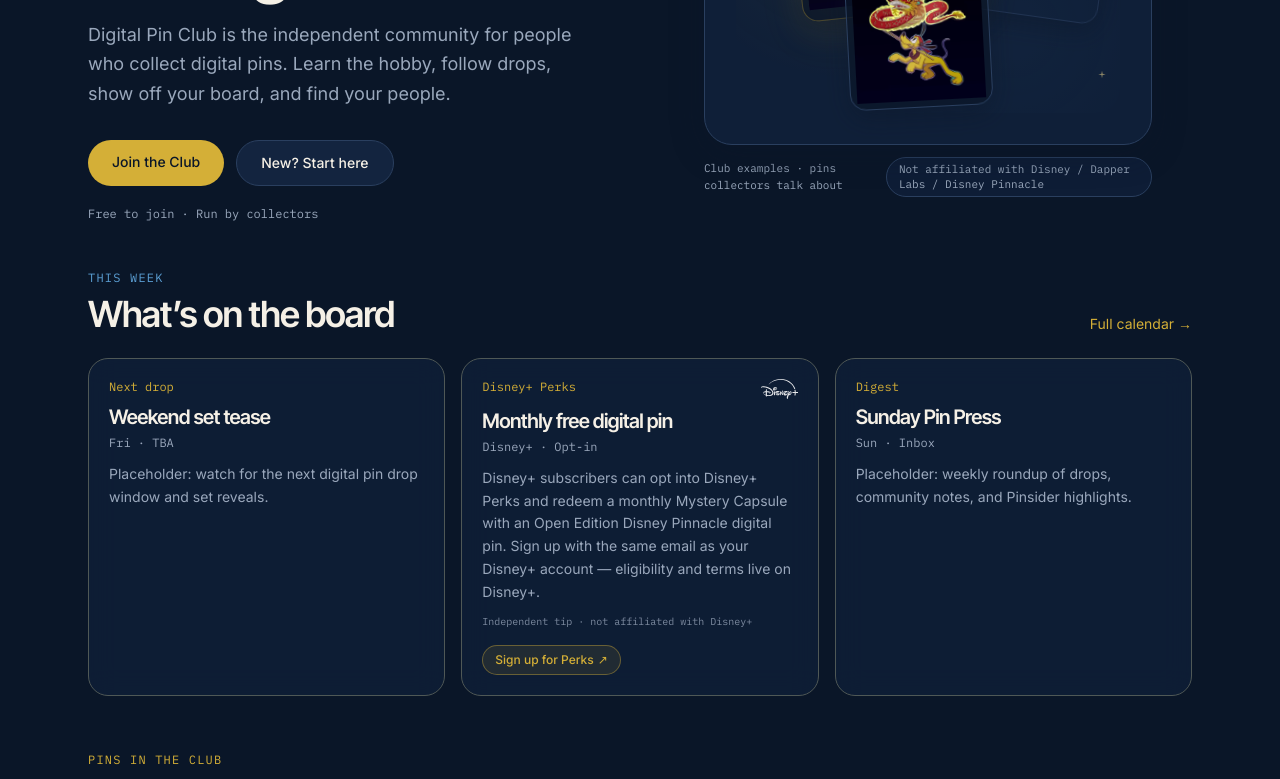
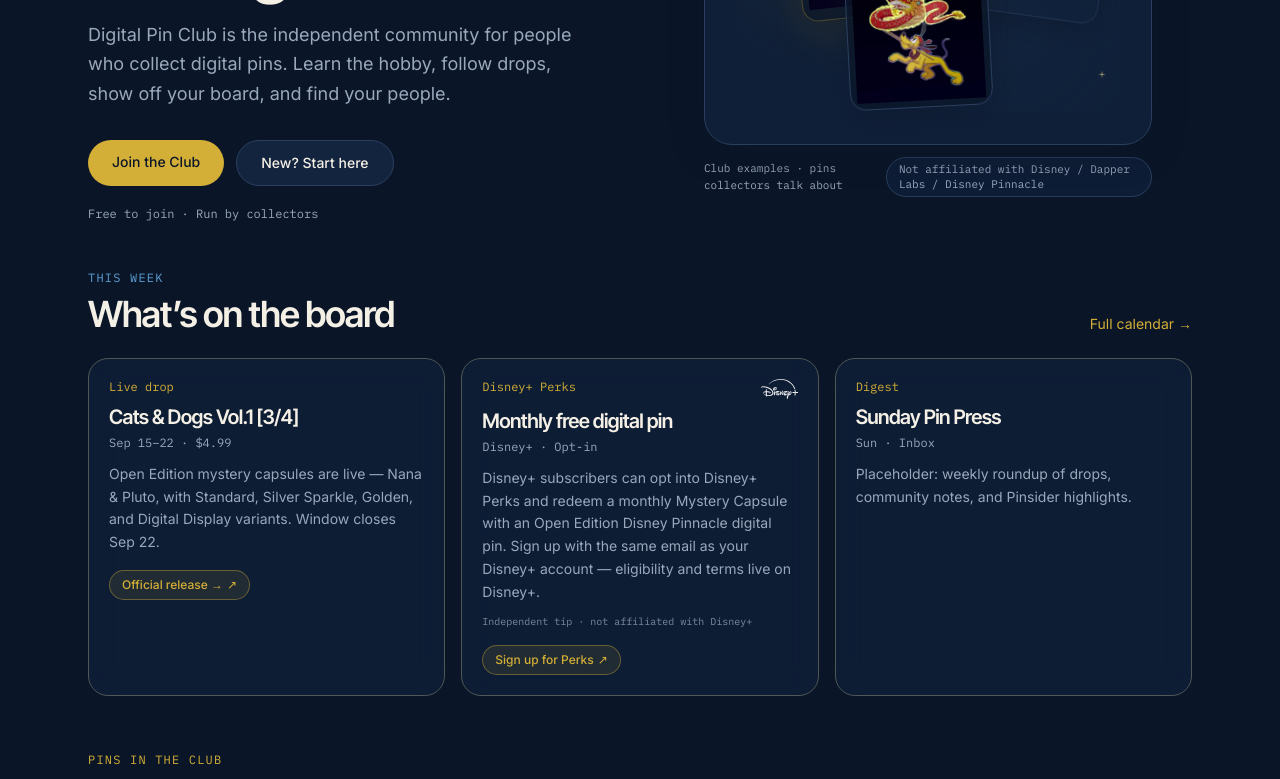
Before and after one commit to Pinsider411/digitalpinclub, a Next.js app: page / in a window 1280 px wide. Shown: the part 388-1167 px from the top of the page. Built offline with nearby package versions, Linux system fonts and the light colour scheme.

Commit message:
Preview: homepage Live drop card for Cats & Dogs Vol.1 [3/4]
Replace the Weekend set tease placeholder with the live Nana & Pluto
window (Sep 15–22 · $4.99), linking to the official release page.

```diff
--- a/src/app/page.tsx
+++ b/src/app/page.tsx
@@ -19,10 +19,12 @@
   note?: string;
 }[] = [
   {
-    label: "Next drop",
-    title: "Weekend set tease",
-    meta: "Fri · TBA",
-    body: "Placeholder: watch for the next digital pin drop window and set reveals.",
+    label: "Live drop",
+    title: "Cats & Dogs Vol.1 [3/4]",
+    meta: "Sep 15–22 · $4.99",
+    body: "Open Edition mystery capsules are live — Nana & Pluto, with Standard, Silver Sparkle, Golden, and Digital Display variants. Window closes Sep 22.",
+    href: "https://disneypinnacle.com/releases/ea47ea55-a332-400e-aae8-c67c52efed39",
+    cta: "Official release →",
   },
   {
     label: "Disney+ Perks",
```
